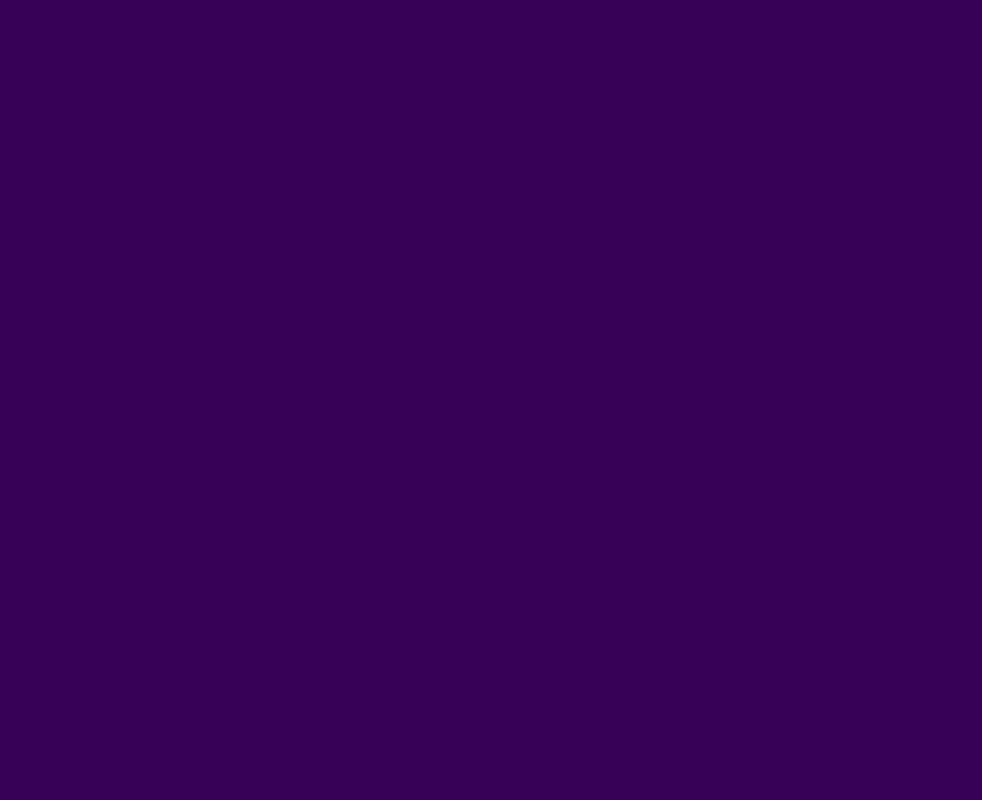
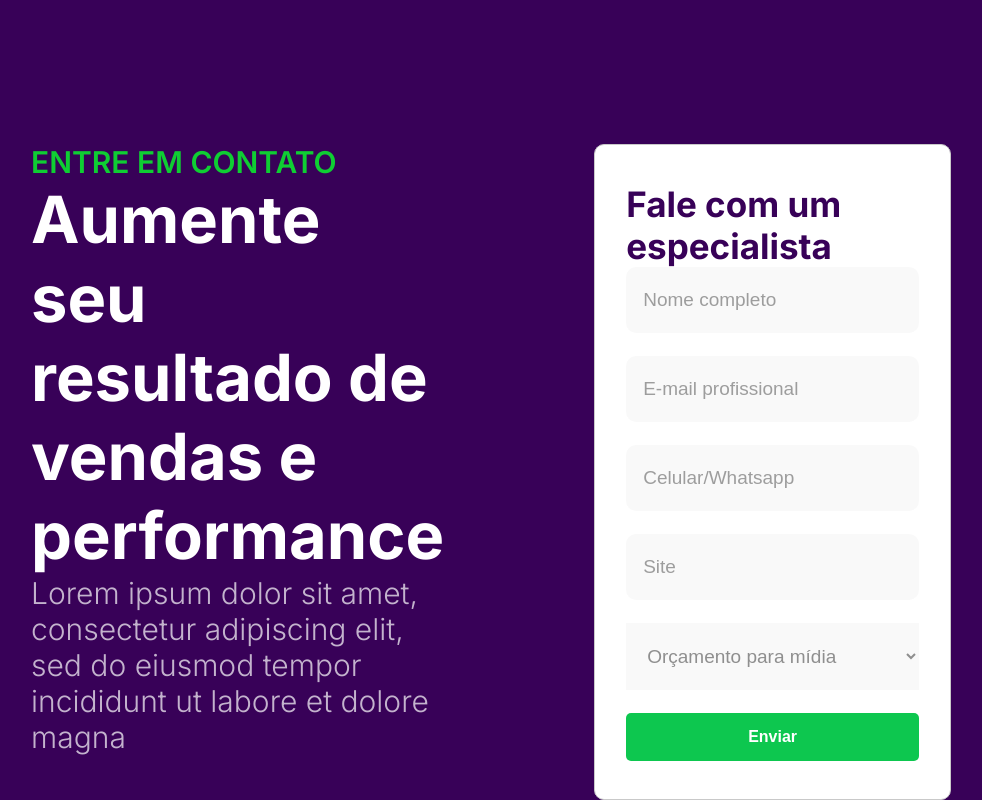
Before and after one commit to matheusrodrigues1/landingpage, a Next.js app: page / in a window 1280 px wide. Shown: the part 2253-3053 px from the top of the page, without its empty margins (149-1131 px from the left). Before the commit the page ends 2132 px from the top, so only its background shows below. Built offline with nearby package versions, Linux system fonts and the light colour scheme.

Commit message:
criação das pagina de contato

```diff
--- a/app/page.tsx
+++ b/app/page.tsx
@@ -2,6 +2,7 @@
 import styles from './page.module.scss'
 import Header from '@/components/header'
 import Features from '@/components/features'
+import Contato from '@/components/contato'
 
 export default function Home() {
   return (
@@ -9,6 +10,7 @@
       <Header/>
       <Welcome/>
       <Features/>
+      <Contato/>
     </div>
   )
 }
--- a/components/button/button.module.scss
+++ b/components/button/button.module.scss
@@ -17,4 +17,13 @@
     background-color: white;
     color: $purple-color;
   }
+
+  &.full {
+    padding: 21px;
+    width: 100%;
+    font-size: 21px;
+    font-weight: 600;
+    background-color: $green2-color;
+    color: white;
+  }
 }
--- a/components/button/index.tsx
+++ b/components/button/index.tsx
@@ -8,6 +8,7 @@
 const Button: React.FC<ButtonProps> = ({title, kind}) => {
   const generationClassByKind = () => {
     if(kind === "secondary") return Styles.secondary;
+    if(kind === "full") return Styles.full;
 
     return Styles.primary;
   }
--- /dev/null
+++ b/components/contato/contato.module.scss
@@ -0,0 +1,48 @@
+@import "../../styles/mixins/colors.scss";
+@import "../../styles/mixins/padding.scss";
+
+.container {
+  @include Padding;
+  display: grid;
+  grid-template-columns: repeat(2, 1fr);
+  align-items: flex-start;
+  justify-content: space-between;
+  gap: 150px;
+}
+
+.texts {
+  span{
+    font-size: 30px;
+    font-weight: 600;
+    color: $green2-color;
+  }
+  h1 {
+    font-size: 65px;
+    font-weight: bold;
+  }
+  p {
+    font-size: 30px;
+    font-weight: 300;
+    opacity: 0.7;
+  }
+}
+
+.form {
+  padding: 38px 31px;
+  background-color: white;
+  border: 0.5px solid $gray3-color;
+  border-radius: 10px;
+
+  h1 {
+    color: $purple-color;
+    font-weight: bold;
+    font-size: 35px;
+    padding: 0px;
+    margin: 0px;
+  }
+
+  form {
+    display: grid;
+    gap: 23px;
+  }
+}
--- /dev/null
+++ b/components/contato/index.tsx
@@ -0,0 +1,33 @@
+import Button from "../button";
+import Input from "../input";
+import Select from "../select";
+import Styles from "./contato.module.scss";
+
+const Contato = () => {
+  return <div className={Styles.container}>
+    <div className={Styles.texts}>
+      <span>ENTRE EM CONTATO</span>
+      <h1>Aumente seu resultado de vendas e performance</h1>
+      <p>Lorem ipsum dolor sit amet, consectetur adipiscing elit, sed do eiusmod tempor incididunt ut labore et dolore magna</p>
+    </div>
+    <div className={Styles.form}>
+      <h1>Fale com um especialista</h1>
+
+      <form>
+        <Input type="text" placeholder="Nome completo" pattern required/>
+        <Input type="email" placeholder="E-mail profissional" required/>
+        <Input type="text" placeholder="Celular/Whatsapp" required/>
+        <Input type="text" placeholder="Site" required/>
+        <Select placeholder="Orçamento para mídia" options={[
+          {label: "Instagram", value: "instagram"},
+          {label: "Facebook", value: "facebook"}
+        ]} required
+        />
+
+        <Button title="Enviar"/>
+      </form>
+    </div>
+  </div>
+}
+
+export default Contato;
--- a/components/features/features.module.scss
+++ b/components/features/features.module.scss
@@ -3,6 +3,7 @@
 
 .container {
   @include Padding;
+  padding-bottom: 265px;
   display: flex;
   flex-flow: column;
   align-items: center;
--- /dev/null
+++ b/components/input/index.tsx
@@ -0,0 +1,11 @@
+import Styles from "./inpu.module.scss";
+
+const Input = ({type, placeholder, pattern, required}) => {
+  return (
+    <input type={type} placeholder={placeholder} pattern={pattern} required={required}
+            className={Styles.input}
+    />
+  )
+}
+
+export default Input;
--- /dev/null
+++ b/components/input/inpu.module.scss
@@ -0,0 +1,11 @@
+@import "../../styles/mixins/colors.scss";
+.input {
+  padding: 22px 17px;
+  background-color: $gray4-color;
+  border: none;
+  font-size: 19px;
+  font-weight: 300;
+  color: $gray5-color;
+  opacity: 0.7;
+  border-radius: 10px;
+}
--- /dev/null
+++ b/components/select/index.tsx
@@ -0,0 +1,14 @@
+import Styles from "./select.module.scss";
+
+const Select = ({placeholder, required, options}) => {
+  return <select className={Styles.select} required={required}>
+    <option value="">{placeholder}</option>
+    {
+      options?.map((option, index) => (
+        <option key={index} value={option.value}>{option.label}</option>
+      ))
+    }
+  </select>
+}
+
+export default Select;
--- /dev/null
+++ b/components/select/select.module.scss
@@ -0,0 +1,14 @@
+@import "../../styles/mixins/colors.scss";
+.select {
+  padding: 22px 17px;
+  background-color: $gray4-color;
+  border: none;
+  font-size: 19px;
+  font-weight: 300;
+  color: $gray5-color;
+  opacity: 0.7;
+
+  &+&{
+    margin-top: 23px;
+  }
+}
--- a/styles/mixins/colors.scss
+++ b/styles/mixins/colors.scss
@@ -3,3 +3,7 @@
 $green-color: #0dc74f;
 $purple2-color: #350053;
 $gray-color: #4a4a4a;
+$green2-color: #0FCE33;
+$gray3-color: #C9C9C9;
+$gray4-color: #f7f7f7;
+$gray5-color: #606060;
```
